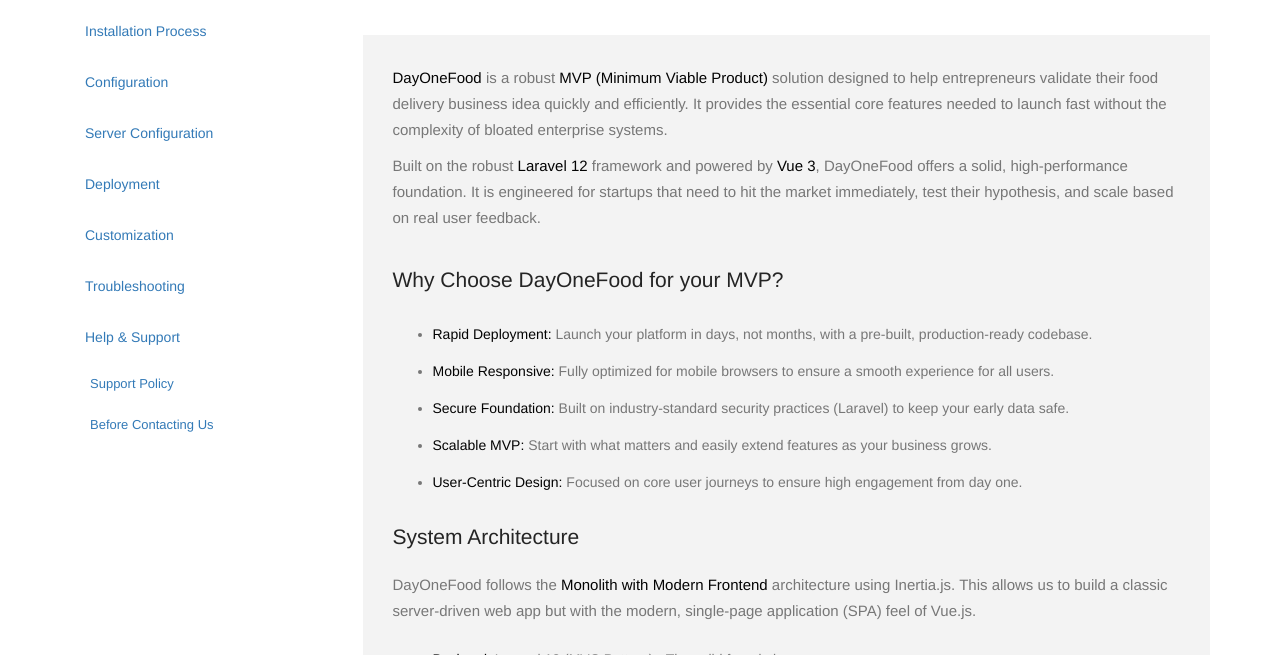
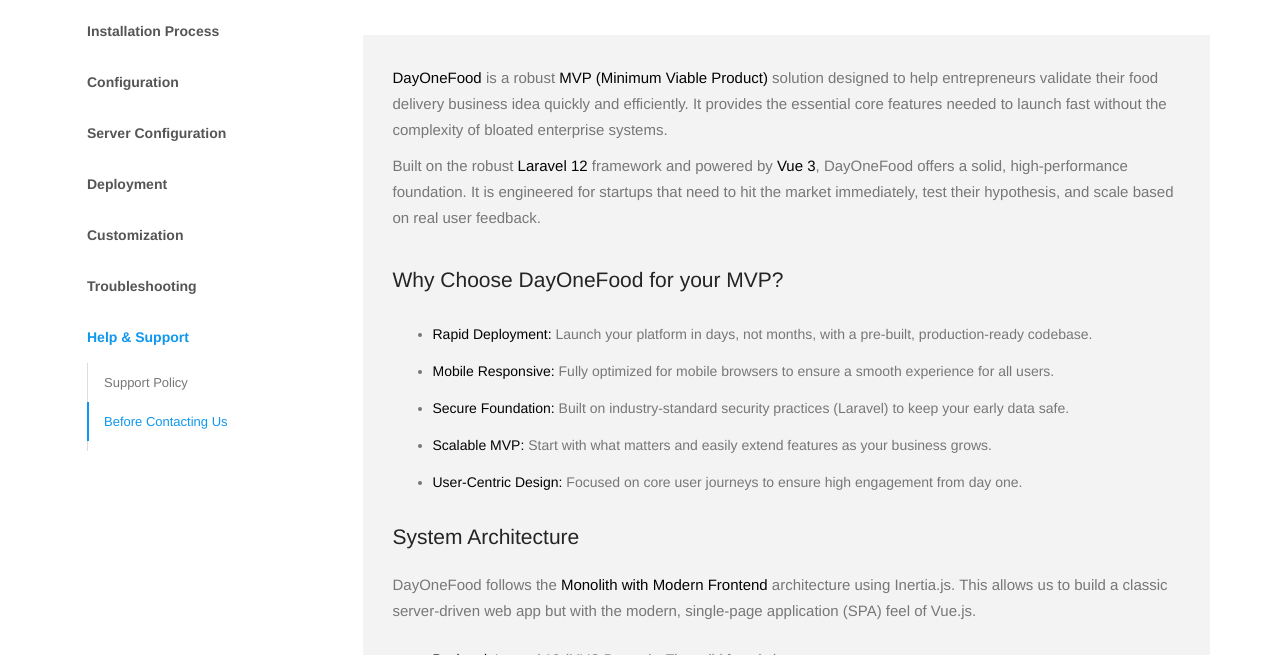
Before and after one commit to alimrun/dayonefood-doc, a plain HTML site: page index.html in a window 1280 px wide. Shown: the part 565-1220 px from the top of the page. Drawn offline with Linux system fonts and the light colour scheme.

Commit message:
style(css): improve sidebar sub-menu styling and dark mode
Refine sidebar sub-menu visual hierarchy with indentation, guide lines, and distinct colors. Add consistent hover/active states and dark mode adjustments for better readability and UX.

```diff
--- a/source/css/custom.css
+++ b/source/css/custom.css
@@ -108,22 +108,66 @@
     display: none;
 }
 
-/* Sidebar Sub-menu Styles */
+/* Sidebar Styles */
+
+/* Parent Menu Items */
+.docs-sidebar .nav > li > a {
+    color: #555;
+    font-weight: 600;
+    border-left: 2px solid transparent;
+}
+
+.docs-sidebar .nav > li > a:hover,
+.docs-sidebar .nav > li.active > a {
+    color: #0E97EE;
+    background: transparent;
+}
+
+/* Sub-menu Container */
 .docs-sidebar .nav .nav {
     display: none; /* Hide by default */
     padding-bottom: 10px;
+    padding-left: 0;
+    margin-left: 17px; /* Indentation */
+    border-left: 1px solid #ddd; /* Vertical guide line */
 }
 
 .docs-sidebar .nav > .active > .nav {
     display: block; /* Show when parent is active */
 }
 
+/* Sub-menu Items */
 .docs-sidebar .nav .nav > li > a {
-    padding-left: 20px;
-    padding-top: 5px;
-    padding-bottom: 5px;
+    padding-left: 15px;
+    padding-top: 4px;
+    padding-bottom: 4px;
     font-size: 13px;
     font-weight: 400;
+    color: #777;
+    border-left: 2px solid transparent; /* Prepare for active border */
+    margin-left: -1px; /* Overlap with container border */
+}
+
+/* Sub-menu Hover/Active */
+.docs-sidebar .nav .nav > li > a:hover,
+.docs-sidebar .nav .nav > li.active > a {
+    color: #0E97EE;
+    border-left: 2px solid #0E97EE;
+    background: transparent;
+}
+
+/* Dark Mode Adjustments */
+html.dark .docs-sidebar .nav > li > a {
+    color: #eee;
+}
+
+html.dark .docs-sidebar .nav > li > a:hover,
+html.dark .docs-sidebar .nav > li.active > a {
+    color: #F16811;
+}
+
+html.dark .docs-sidebar .nav .nav {
+    border-left: 1px solid #444;
 }
 
 html.dark .docs-sidebar .nav .nav > li > a {
```
